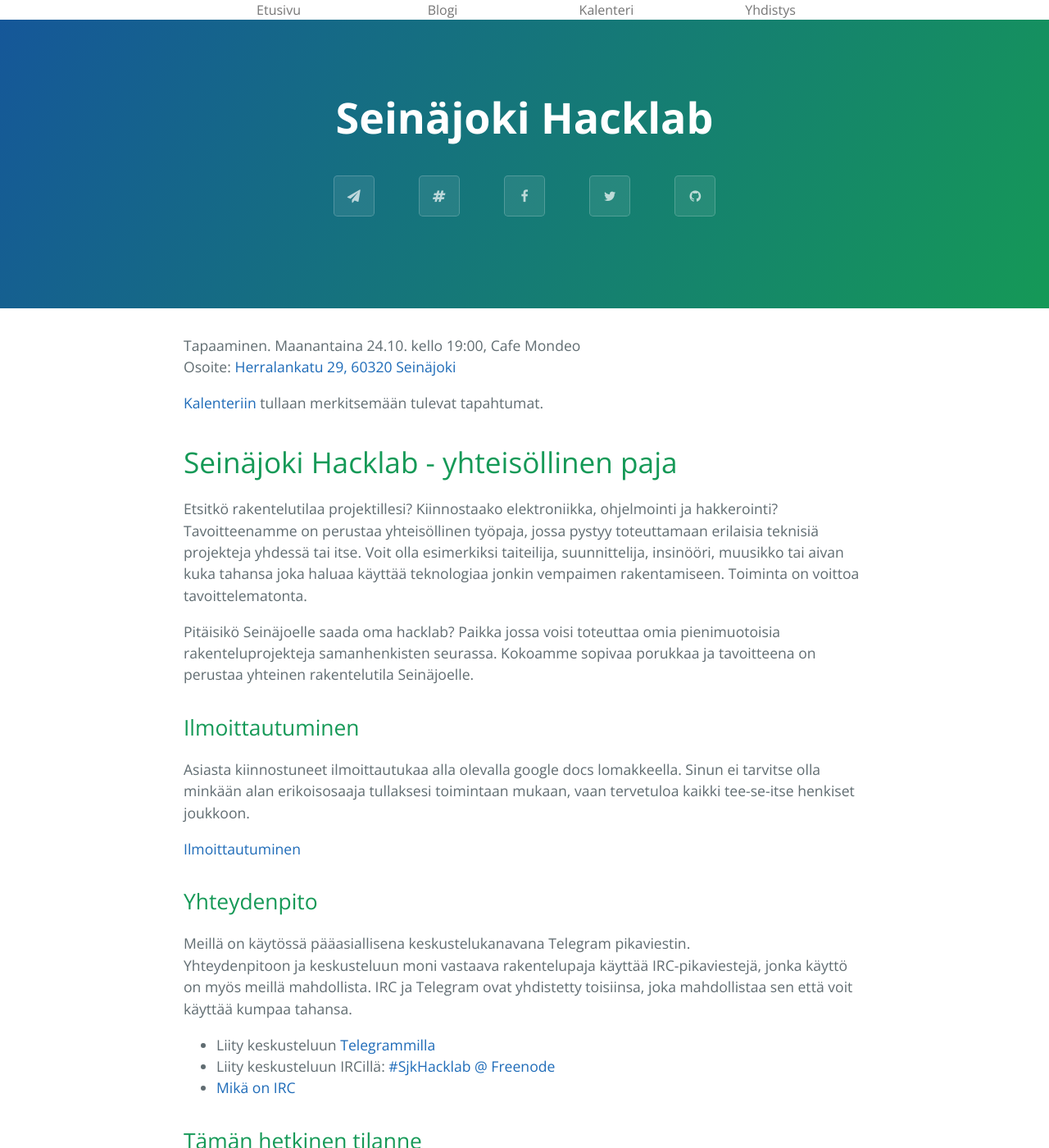
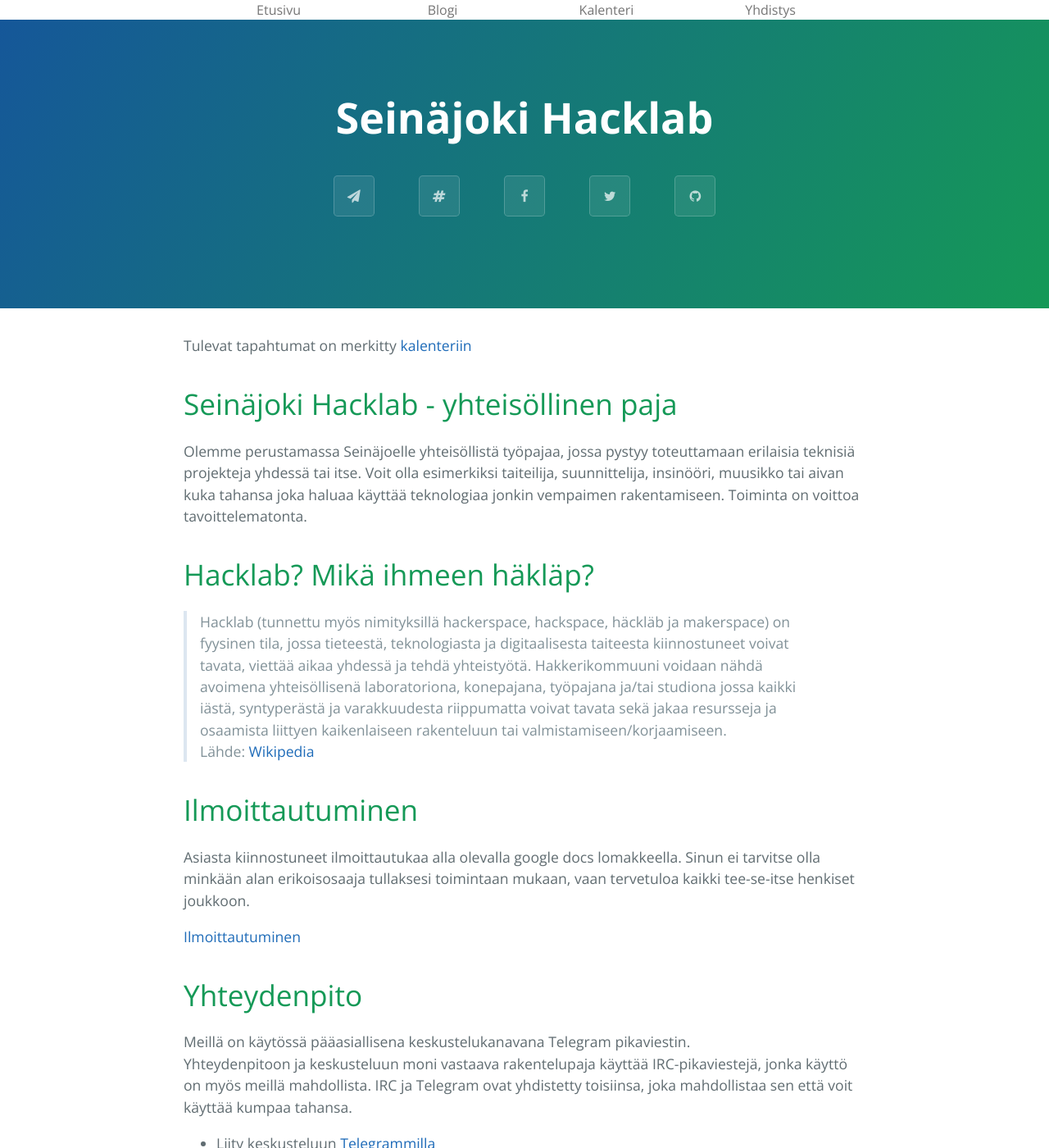
Before and after one commit to d1stro/SeinajokiHacklab.github.io, a Jekyll site: the page built from index.md, in a window 1280 px wide and 1400 px high. Shown: the whole window at 82% size. Built offline with Jekyll 4.4.1, drawn with Linux system fonts in a browser that asks for light colours; nearby versions of some CDN libraries; some of the changed text lies outside the part shown.

Commit message:
Current state updated. What is hacklab section to index page. Small improvements.

```diff
--- a/index.md
+++ b/index.md
@@ -3,23 +3,23 @@ layout: default
 title:  "Seinäjoki Hacklab - yhteisöllinen paja"
 show_in_nav: false
 ---
-Tapaaminen. Maanantaina 24.10. kello 19:00, Cafe Mondeo
-Osoite: <a href="https://www.google.fi/maps/place/Herralankatu+29,+60320+Sein%C3%A4joki">Herralankatu 29, 60320 Seinäjoki</a>
-
-[Kalenteriin](/kalenteri/) tullaan merkitsemään tulevat tapahtumat.
+Tulevat tapahtumat on merkitty [kalenteriin](/kalenteri/)
 
 # Seinäjoki Hacklab - yhteisöllinen paja
-Etsitkö rakentelutilaa projektillesi? Kiinnostaako elektroniikka, ohjelmointi ja hakkerointi? Tavoitteenamme on perustaa yhteisöllinen työpaja, jossa pystyy toteuttamaan erilaisia teknisiä projekteja yhdessä tai itse. Voit olla esimerkiksi taiteilija, suunnittelija, insinööri, muusikko tai aivan kuka tahansa joka haluaa käyttää teknologiaa jonkin vempaimen rakentamiseen. Toiminta on voittoa tavoittelematonta.
+Olemme perustamassa Seinäjoelle yhteisöllistä työpajaa, jossa pystyy toteuttamaan erilaisia teknisiä projekteja yhdessä tai itse. Voit olla esimerkiksi taiteilija, suunnittelija, insinööri, muusikko tai aivan kuka tahansa joka haluaa käyttää teknologiaa jonkin vempaimen rakentamiseen. Toiminta on voittoa tavoittelematonta.
 
-Pitäisikö Seinäjoelle saada oma hacklab? Paikka jossa voisi toteuttaa omia pienimuotoisia rakenteluprojekteja samanhenkisten seurassa. Kokoamme sopivaa porukkaa ja tavoitteena on perustaa yhteinen rakentelutila Seinäjoelle.
+# Hacklab? Mikä ihmeen häkläp?
+<blockquote>
+Hacklab (tunnettu myös nimityksillä hackerspace, hackspace, häckläb ja makerspace) on fyysinen tila, jossa tieteestä, teknologiasta ja digitaalisesta taiteesta kiinnostuneet voivat tavata, viettää aikaa yhdessä ja tehdä yhteistyötä. Hakkerikommuuni voidaan nähdä avoimena yhteisöllisenä laboratoriona, konepajana, työpajana ja/tai studiona jossa kaikki iästä, syntyperästä ja varakkuudesta riippumatta voivat tavata sekä jakaa resursseja ja osaamista liittyen kaikenlaiseen rakenteluun tai valmistamiseen/korjaamiseen.
+<br/>Lähde: <a href="https://fi.wikipedia.org/wiki/Hacklab" target="_blank">Wikipedia</a>
+</blockquote>
 
-## Ilmoittautuminen
+# Ilmoittautuminen
 Asiasta kiinnostuneet ilmoittautukaa alla olevalla google docs lomakkeella. Sinun ei tarvitse olla minkään alan erikoisosaaja tullaksesi toimintaan mukaan, vaan tervetuloa kaikki tee-se-itse henkiset joukkoon.
 
 [Ilmoittautuminen](https://docs.google.com/forms/d/e/1FAIpQLScHWKbvaRXgwTYrev-Tg35KvWHQIYO6oBxGxBr-lFjAukmiWg/viewform)
 
-## Yhteydenpito
-
+# Yhteydenpito
 Meillä on käytössä pääasiallisena keskustelukanavana Telegram pikaviestin.
 Yhteydenpitoon ja keskusteluun moni vastaava rakentelupaja käyttää IRC-pikaviestejä, jonka käyttö on myös meillä mahdollista. IRC ja Telegram ovat yhdistetty toisiinsa, joka mahdollistaa sen että voit käyttää kumpaa tahansa.
 
```
Also changed, not shown: other parts of index.md (+3 -2 lines), kalenteri/index.html (+4 -3 lines), yhdistys/saannot.md (+1 -2 lines), yhdistys/tilasaannot.md (+1 -0 lines).
